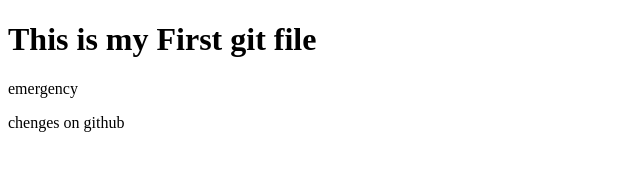
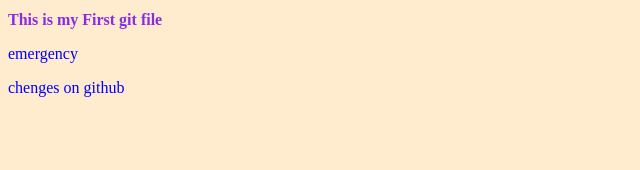
Before and after one commit to Devapatel/myfirstgitproject, a plain HTML site: page index.html in a window 1280 px wide. Shown: the whole page, without its empty margins (0-640 px from the left). Drawn offline with Linux system fonts and the light colour scheme.

Commit message:
css link add

```diff
--- a/index.html
+++ b/index.html
@@ -2,6 +2,7 @@
 <html>
     <head>
         <title>First Git</title>
+        <link rel="stylesheet" href="mydesign.css">
     </head>
     <body>
         <h1>This is my First git file</h1>
```
